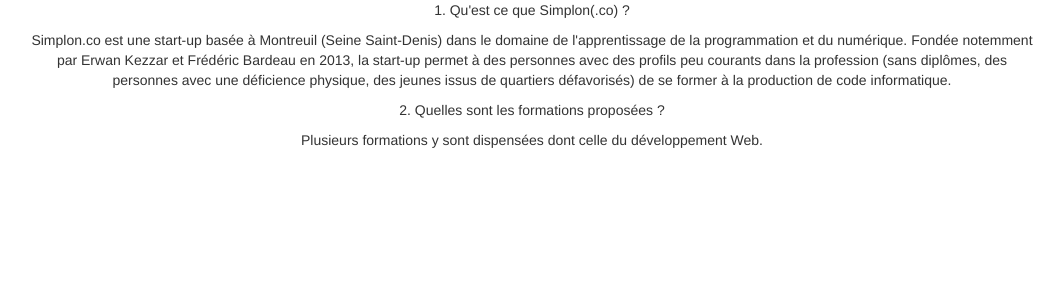
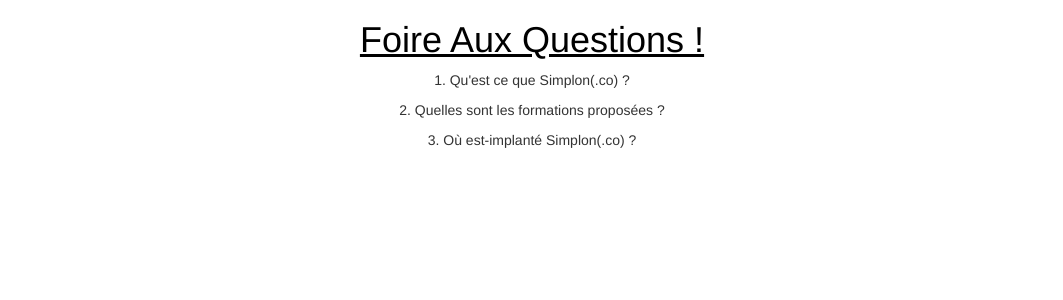
Before and after one commit to tomdach/hackaton2, a PHP site: page /christopher/FAQ.php in a window 1280 px wide. Shown: the top 300 px of the page, without its empty margins (108-1171 px from the left). Run offline with PHP 8.4, Linux system fonts and the light colour scheme; some libraries are stand-ins or nearby versions.

Commit message:
ajout fichiers christopher

```diff
--- a/christopher/FAQ.php
+++ b/christopher/FAQ.php
@@ -10,12 +10,54 @@
     <title>Foire Aux Questions</title>
   </head>
   <body>
+    <h1 id="titleFAQ">Foire Aux Questions !</h1>
     <div class="container-fluid">
       <div class="row text-center col-md-offset-1 col-md-10">
-        <p>1. Qu'est ce que Simplon(.co) ?</p>
-        <p>Simplon.co est une start-up basée à Montreuil (Seine Saint-Denis) dans le domaine de l'apprentissage de la programmation et du numérique. Fondée notemment par Erwan Kezzar et Frédéric Bardeau en 2013, la start-up permet à des personnes avec des profils peu courants dans la profession (sans diplômes, des personnes avec une déficience physique, des jeunes issus de quartiers défavorisés) de se former à la production de code informatique.</p>
-        <p>2. Quelles sont les formations proposées ?</p>
-        <p>Plusieurs formations y sont dispensées dont celle du développement Web.</p>
+        <p id="question1">1. Qu'est ce que Simplon(.co) ?</p>
+        <p id="answer1">Simplon(.co) est une start-up basée à Montreuil (Seine Saint-Denis) dans le domaine de l'apprentissage de la programmation et du numérique. Fondée notemment par <a data-toggle="modal" data-target=".modalEK">Erwan Kezzar</a> et <a data-toggle="modal" data-target=".modalfb">Frédéric Bardeau</a> en 2013, la start-up permet à des personnes avec des profils peu courants dans la profession (sans diplômes, des personnes avec une déficience physique, des jeunes issus de quartiers défavorisés) de se former à la production de code informatique.</p>
+        <p id="question2">2. Quelles sont les formations proposées ?</p>
+        <p id="answer2">Plusieurs <a data-toggle="modal" data-target=".modalformation">formations</a> y sont dispensées dont celle en développement Web.</p>
+        <p id="question3">3. Où est-implanté Simplon(.co) ?</p>
+        <p id="answer3">Fort de son succès, Simplon est international : les centres de formation se trouvent en <a data-toggle="modal" data-target=".modalfrance">France + La réunion</a> mais également en Afrique du Sud, Roumanie, Côte d'Ivoire & au Liban !</p>
+      </div>
+    </div>
+    <div class="modal fade modalEK" tabindex="-1" role="dialog" aria-labelledby="myLargeModalLabel">
+      <div class="modal-dialog modal-lg">
+        <div class="modal-content">
+          <img src="http://1b663dd7bf.url-de-test.ws/wp-content/uploads/2014/11/Selection_246.png" style="height:70%;width:50%;margin-left:25%;margin-top:2%;">
+          <p class="text-center">Erwan Kezzar : co-fondateur de Simplon(.co)</p>
+          <a class="btn btn-danger text-center" href="#" data-dismiss="modal" style="margin-left:45%">Retour</a>
+        </div>
+      </div>
+    </div>
+    <div class="modal fade modalfb" tabindex="-1" role="dialog" aria-labelledby="myLargeModalLabel">
+      <div class="modal-dialog modal-lg">
+        <div class="modal-content">
+          <img src="http://simplon.co/wp-content/uploads/2014/11/Capture-d%E2%80%99e%CC%81cran-2016-07-05-a%CC%80-21.08.42.png" style="height:70%;width:50%;margin-left:25%;margin-top:2%;">
+          <p class="text-center">Frédéric Bardeau : Président & co-fondateur de Simplon(.co)</p>
+          <a class="btn btn-danger text-center" href="#" data-dismiss="modal" style="margin-left:45%">Retour</a>
+        </div>
+      </div>
+    </div>
+    <div class="modal fade modalformation" tabindex="-1" role="dialog" aria-labelledby="myLargeModalLabel">
+      <div class="modal-dialog modal-lg">
+        <div class="modal-content">
+          <img src="http://1b663dd7bf.url-de-test.ws/wp-content/uploads/2014/11/Capture-d’écran-2014-11-14-à-16.03.41-300x92.png" style="height:70%;width:50%;margin-left:25%;margin-top:2%;">
+          <p class="text-center">Formations proposés : développeur.se Web, développeur.se Java, Wordpress...</p>
+          <a class="btn btn-primary text-center" href="http://simplon.co/" target="_blank" style="margin-left:40%;outline:none">En savoir +</a>
+          <a class="btn btn-danger text-center" href="#" data-dismiss="modal">Retour</a>
+        </div>
+      </div>
+    </div>
+    <div class="modal fade modalfrance" tabindex="-1" role="dialog" aria-labelledby="myLargeModalLabel">
+      <div class="modal-dialog modal-lg">
+        <div class="modal-content">
+          <img src="img/simplon-france.png" style="height:70%;width:50%;margin-left:25%;margin-top:2%;">
+          <img src="img/reunion.png" style="width:50%;margin-left:25%;margin-top:2%;">
+          <p class="text-center">Localisation des centres de formation en France + Simplon réunion !</p>
+          <a class="btn btn-primary text-center" href="http://simplon.co/ecosysteme/essaimage-simplon-co/#france" target="_blank" style="margin-left:40%;outline:none">En savoir +</a>
+          <a class="btn btn-danger text-center" href="#" data-dismiss="modal">Retour</a>
+        </div>
       </div>
     </div>
     <a href="#" id="toTop" class="fa fa-chevron-up fa-2x"></a>
--- a/christopher/css/christopher.css
+++ b/christopher/css/christopher.css
@@ -52,3 +52,10 @@
   color: #2E60BB;
   outline: none;
 }
+#titleFAQ{
+  color: #000;
+  text-decoration: underline;
+}
+#question1, #question2, #question3{
+  cursor: pointer;
+}
--- a/christopher/js/hackton.js
+++ b/christopher/js/hackton.js
@@ -10,6 +10,7 @@
         scrollTop : 0
     }, 500);
 });
+// Page Actu
 $(function(){
     $("#ActuMar").hide();
     $("#March").click(function(){
@@ -76,3 +77,18 @@
       });
     });
 });
+// Page FAQ
+$(function(){
+  $("#answer1").hide();
+  $("#question1").click(function(){
+    $("#answer1").toggle();
+  });
+  $("#answer2").hide();
+  $("#question2").click(function(){
+    $("#answer2").toggle();
+  });
+  $("#answer3").hide();
+  $("#question3").click(function(){
+    $("#answer3").toggle();
+  });
+});
```
